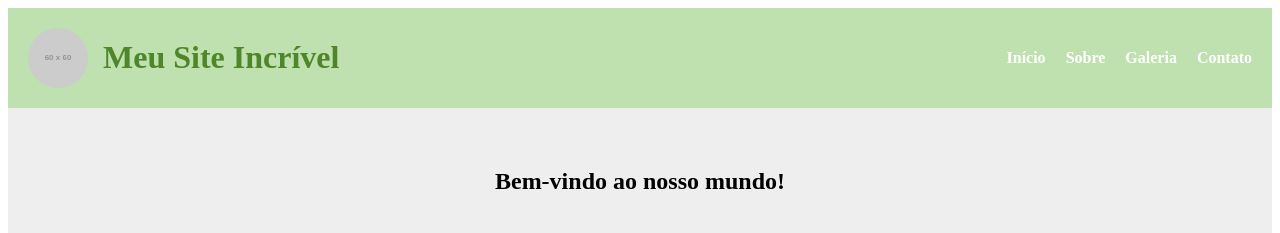
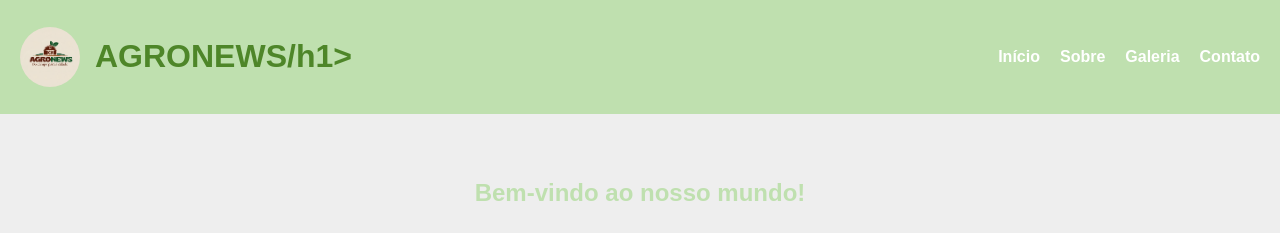
Before and after one commit to castzmiih/agrinho2025, a plain HTML site: page index.html in a window 1280 px wide. Shown: the top 233 px of the page. Drawn offline with Linux system fonts and the light colour scheme; placeholder pictures from the web are drawn by us.

Commit message:
logo e título

```diff
--- a/index.html
+++ b/index.html
@@ -10,8 +10,8 @@
 
   <header>
     <div class="logo-titulo">
-      <img src="https://via.placeholder.com/60" alt="Logo do site" />
-      <h1>Meu Site Incrível</h1>
+      <img src="img/logo.png" alt="Logo do site com uma imagem de um celeiro no centro, com uma folha em cima do celeiro, em baixo escrito agronews e logo abaixo está escrito do campo para a cidade" />
+      <h1>AGRONEWS/h1>
     </div>
     <nav>
       <ul class="menu">
--- a/style.css
+++ b/style.css
@@ -1,4 +1,9 @@
-:ho
+:root{
+  --cor-de-fundo: #F5ECD5;
+  --cor-de-texto: #626F47 ;
+  --cor-texto-dois: #521C0D;
+}
+
 body {
   margin: 0;
   font-family: Arial, sans-serif;
```
Also changed, not shown: img/logo.png (added), 1 other file.
